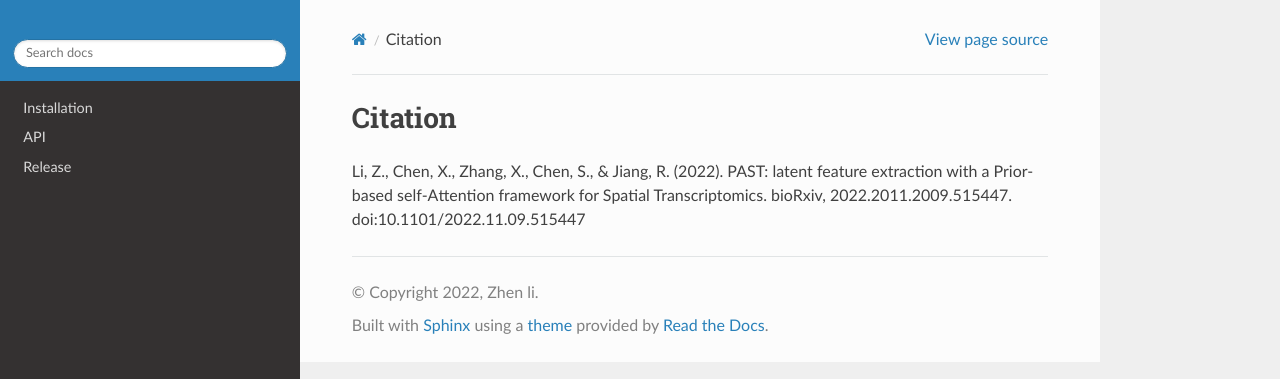
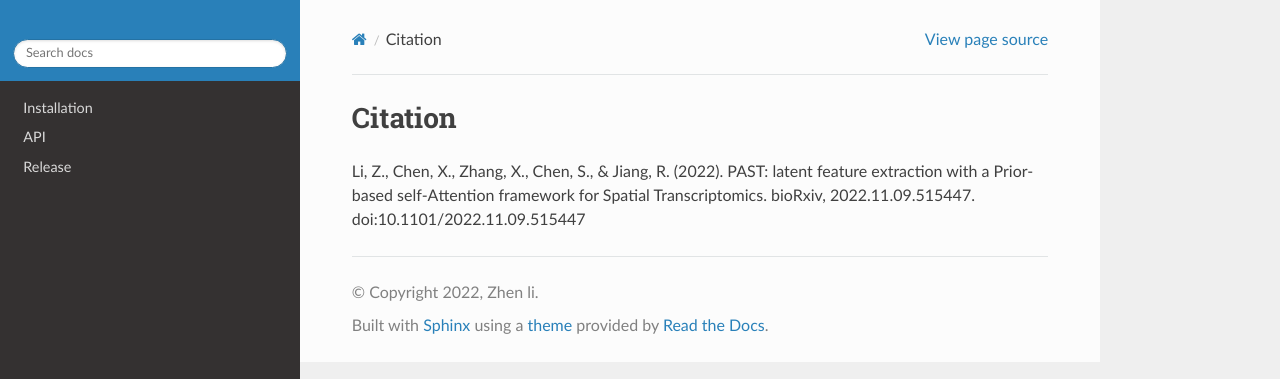
Before and after one commit to lizhen18THU/PAST, a Sphinx documentation site: the page built from docs/source/citation.rst, in a window 1280 px wide. Shown: the top 379 px of the page. Built offline with Sphinx 7.4.7 and the Read the Docs theme 2.0.0, drawn with Linux system fonts in a browser that asks for light colours; pages that are not in the unit, such as notebooks, are missing from menus.

Commit message:
Add files via upload

```diff
--- a/docs/source/citation.rst
+++ b/docs/source/citation.rst
@@ -2,4 +2,4 @@ Citation
 ----
 .. role:: small
 
-Li, Z., Chen, X., Zhang, X., Chen, S., & Jiang, R. (2022). PAST: latent feature extraction with a Prior-based self-Attention framework for Spatial Transcriptomics. bioRxiv, 2022.2011.2009.515447. doi:10.1101/2022.11.09.515447
+Li, Z., Chen, X., Zhang, X., Chen, S., & Jiang, R. (2022). PAST: latent feature extraction with a Prior-based self-Attention framework for Spatial Transcriptomics. bioRxiv, 2022.11.09.515447. doi:10.1101/2022.11.09.515447
```
Also changed, not shown: README.md (+1 -1 lines).
